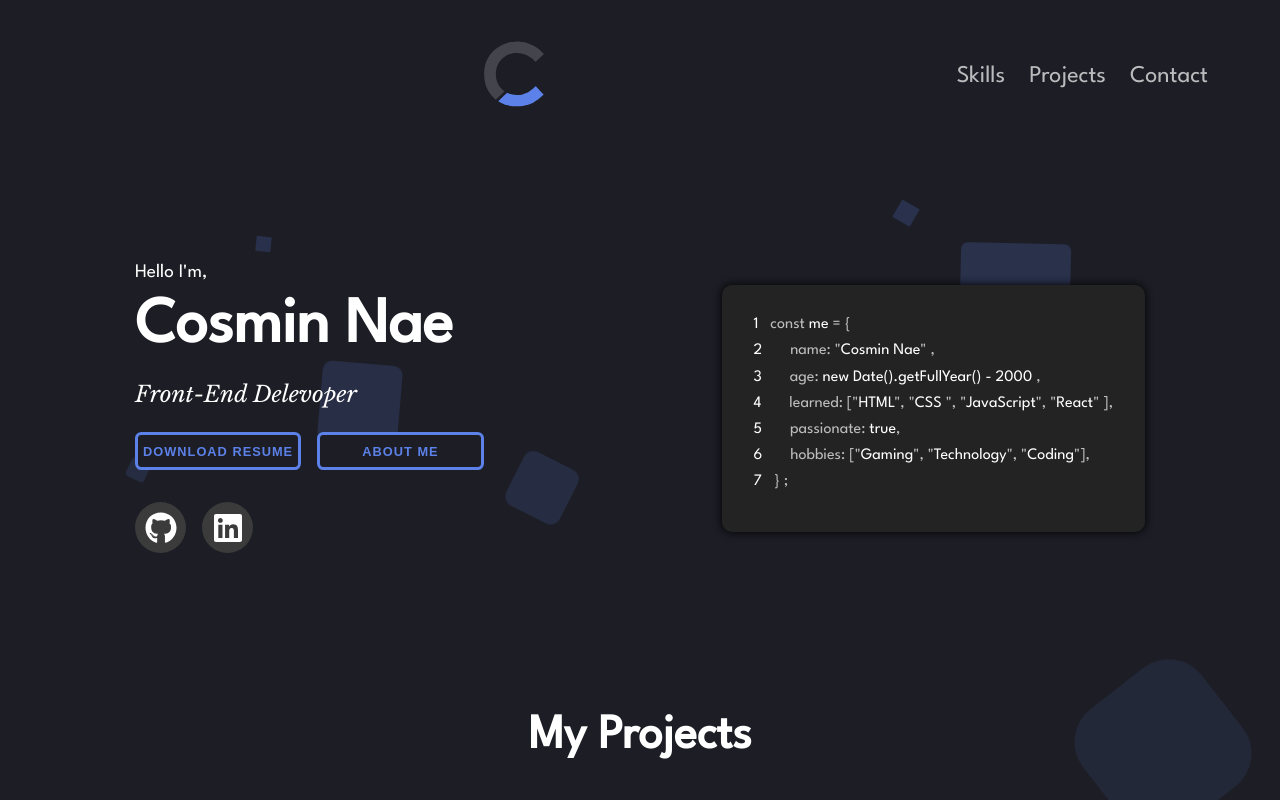
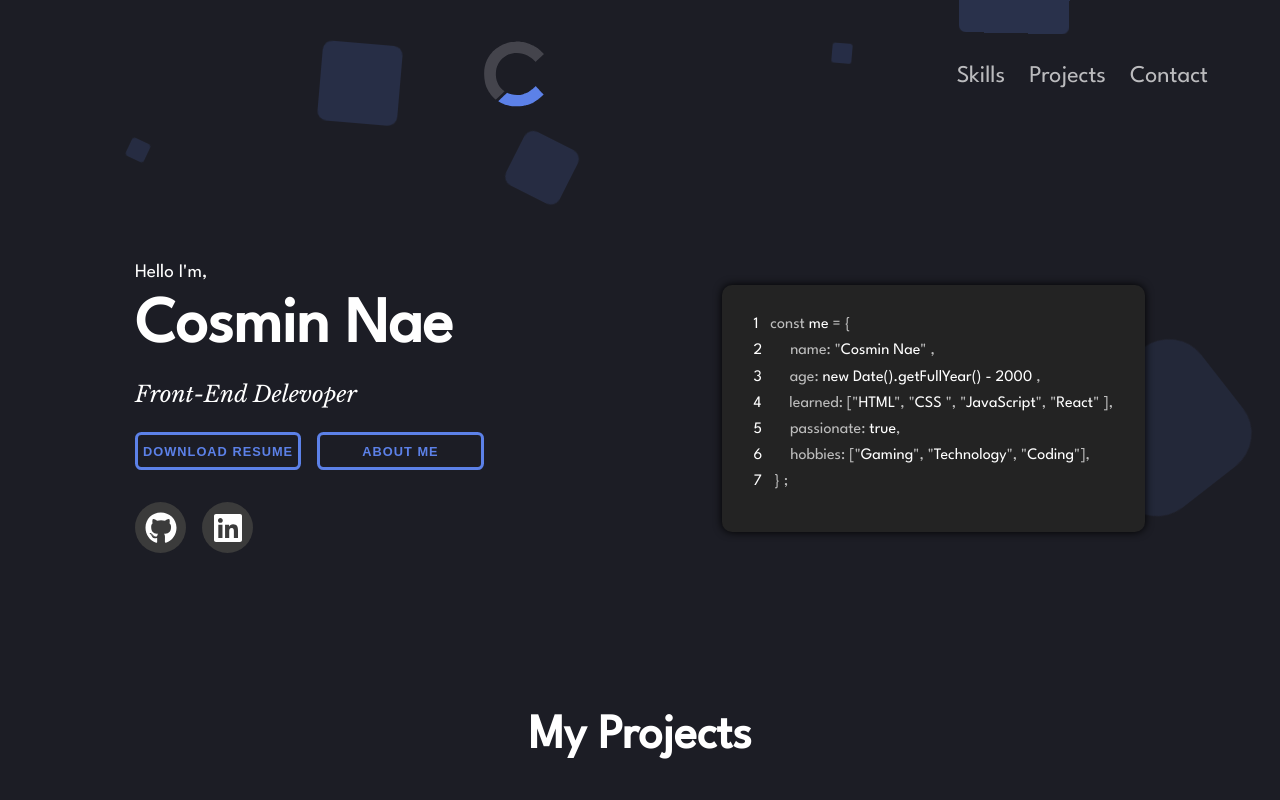
Before and after one commit to Cosmin2410/portfolio, a React (Create React App) app: page / in a window 1280 px wide. Shown: the top 800 px of the page. Built offline with nearby package versions, Linux system fonts and the light colour scheme; a web font is replaced by a local one.

Commit message:
bg animation small bug fix

```diff
--- a/src/sass/_header.scss
+++ b/src/sass/_header.scss
@@ -301,7 +301,7 @@ header {
   background: #5c81e838;
   animation: animate 25s linear infinite;
   // bottom: -150px;
-  top: 70rem;
+  top: 50rem;
 }
 
 .circles li:nth-child(1) {
```
